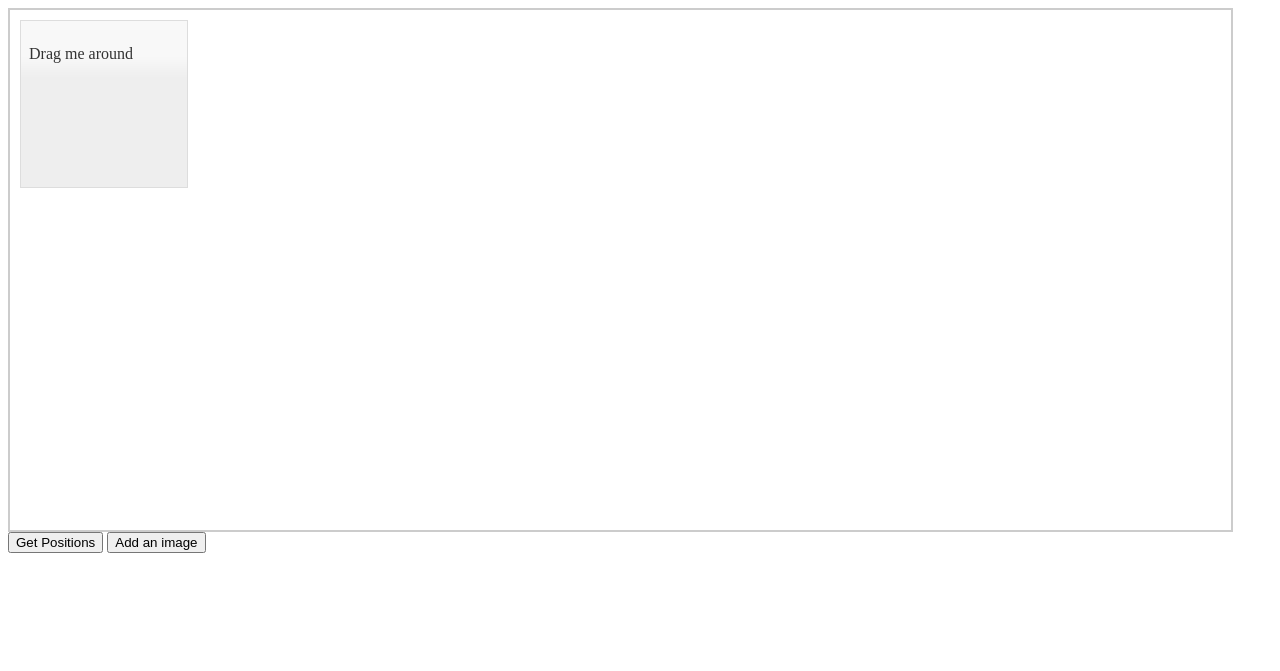
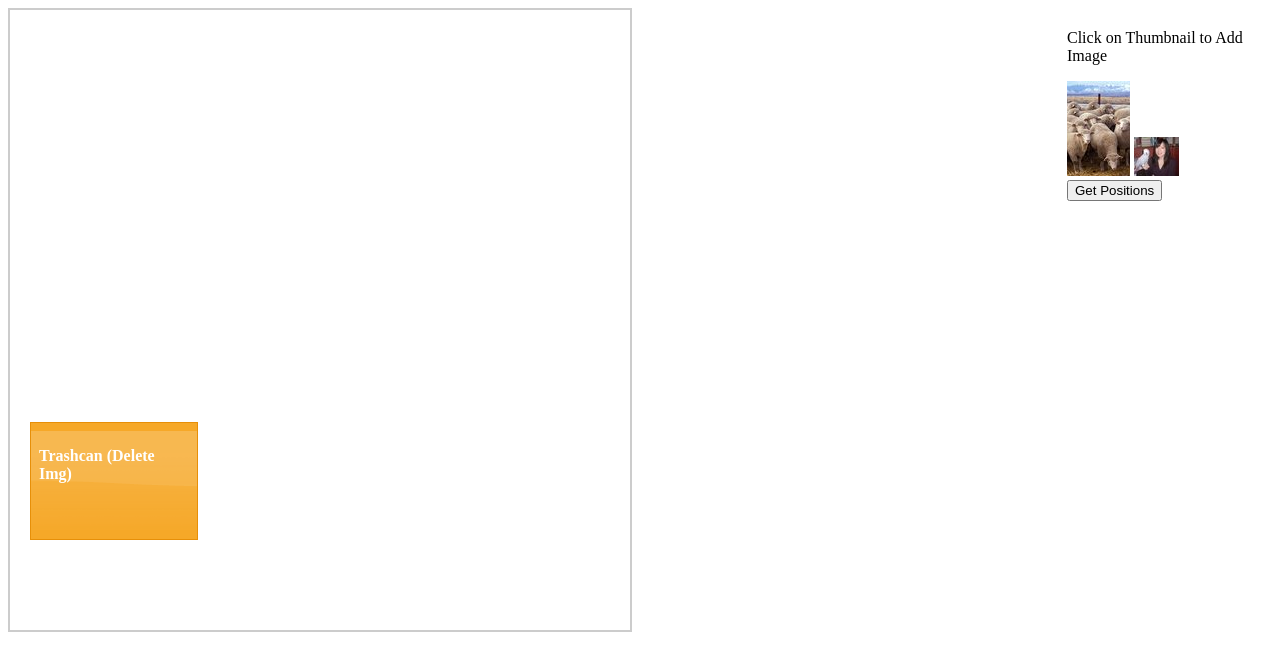
Before and after one commit to cpow/playbookapp, a Python web app: template templates/index.html in a window 1280 px wide. Shown: the top 671 px of the page. Run offline with Jinja, Linux system fonts and the light colour scheme; the template is opened without the code that fills it, so the values that code supplies are empty.

Commit message:
Added clickable thumbs to create images in play design area. Added trashcan area in play design area to delete images.

```diff
--- a/templates/index.html
+++ b/templates/index.html
@@ -7,8 +7,15 @@
 		<script type="text/javascript" src="/javascript/jquery-ui-1.8.16/js/jquery-ui-1.8.16.custom.min.js"></script>
     <style>
         #draggable { width: 150px; height: 150px; padding: 0.5em; }
-        #containment-wrapper { width: 95%; height:500px; border:2px solid #ccc; padding: 10px; }
-	</style>
+	    #deleteImage { width: 150px; height:100px; padding: 0.5em; margin: 10px; position:absolute ; bottom:250}
+        #containment-wrapper { width: 600px; height:600px; border:2px solid #ccc; padding: 10px; float:left}
+        #thumbdiv { width: 200px; height:500px; border:2px solid #fff; padding: 3px; float:right}
+        .thumbImg {
+           cursor:pointer;
+	   cursor:hand;
+        }
+
+    </style>
     <script>
     var posArray=new Array();
     var imgCounter=0;
@@ -21,7 +28,12 @@
             stop: function(event, ui) {updatePositions(ui.helper.attr("id"), ui.helper.attr("src"), ui.position), console.log(posArray)}
 			//alert ("Draggable");
 		});
-
+		$( "#deleteImage" ).droppable({
+			drop: function( event, ui ) {
+                console.log(ui.draggable);
+                ui.draggable.remove();
+			}
+		});
 	});
 
     function updatePositions(id, img, position) {
@@ -46,7 +58,7 @@
 
     function addImg(imgSrc) {
         imgCounter++;
-        $('#demo').prepend('<img id="' + imgSrc + imgCounter + '" src="' + imgSrc + '" class="dragimg" />')
+        $('#containment-wrapper').prepend('<img id="' + imgSrc + imgCounter + '" src="' + imgSrc + '" class="dragimg" />')
 	    $(function() {
             $( ".dragimg" ).draggable({
                 containment: "#containment-wrapper",
@@ -57,43 +69,24 @@
 
     }
 
-	function testfunc() {
-		//alert("Clicked me!");
-		var arraysOfIds = $('#demo').find('img').map(function(){
-                       return this.id;
-                   }).get();
-		//$('$demo img').each(function(index) {
-		//var testVar = $('#demo').find('img');
-		var testVar = $('#demo').find('draggable');
-		var imgList = $('#demo img');
-		console.log(arraysOfIds);
-		//console.log(imgList);
-		//alert(arraysOfIds);
-		console.log($('#demo img').get());
-		for (var i=0; i < arraysOfIds.length; i++) {
-			alert("Image ID is " + arraysOfIds[i]);
-		}
-		//alert($('#demo img').get(0));
-		//alert ("Array of IDs" + arraysOfIds);
-	}
-	</script>
+    </script>
 
 
 <div id="containment-wrapper">
-<div id="demo" class="demo">
-
-<div id="draggable" class="ui-widget-content">
-	<p>Drag me around</p>
+<div id="deleteImage" class="ui-widget-header">
+	<p>Trashcan (Delete Img)</p>
+</div>
 </div>
 
 
-</div><!-- End demo -->
+<div id="thumbdiv">
+    <p>Click on Thumbnail to Add Image</p>
+    <img id='testImg_thumb.jpg' src='images/testImg_thumb.jpg' class='thumbImg' onclick="addImg('images/testImg.jpg')">
+    <img id='testImg2_thumb.jpg' src='images/testImg2_thumb.jpg' class='thumbImg' onclick="addImg('images/testImg2.jpg')">
+    <form>
+        <input type="button" value="Get Positions" onclick="returnPositions()" />
+    </form>
 </div>
-<form>
-    <input type="button" value="Get Positions" onclick="returnPositions()" />
-    <input type="button" value="Add an image" onclick="addImg('images/testImg.jpg')" />
-</form>
-
 
 <div class="demo-description" style="display: none; ">
 <p>Enable draggable functionality on any DOM element. Move the draggable object by clicking on it with the mouse and dragging it anywhere within the viewport.</p>
```
Also changed, not shown: images/testImg2.jpg (added), images/testImg2_thumb.jpg (added), images/testImg_thumb.jpg (added).
